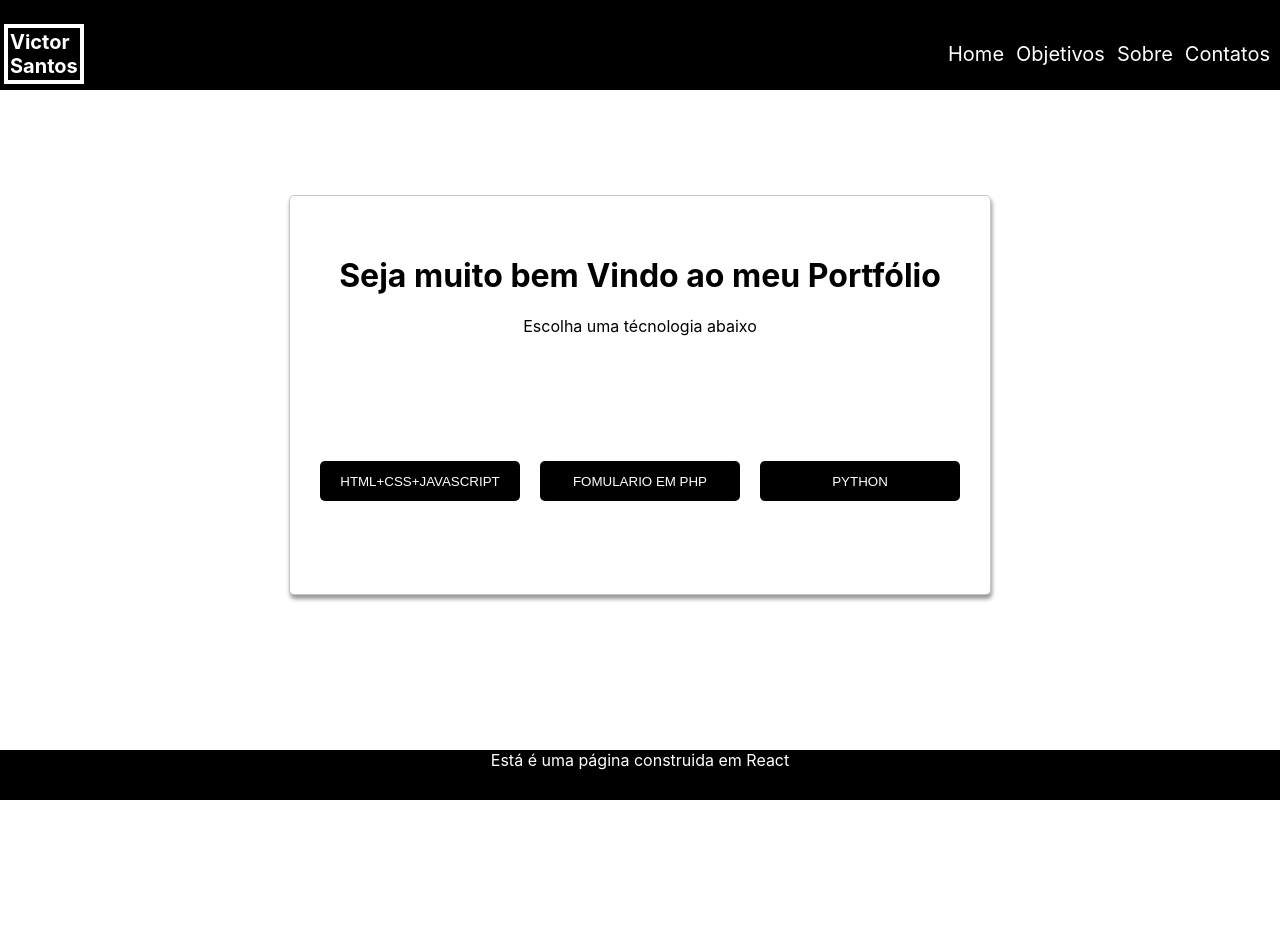
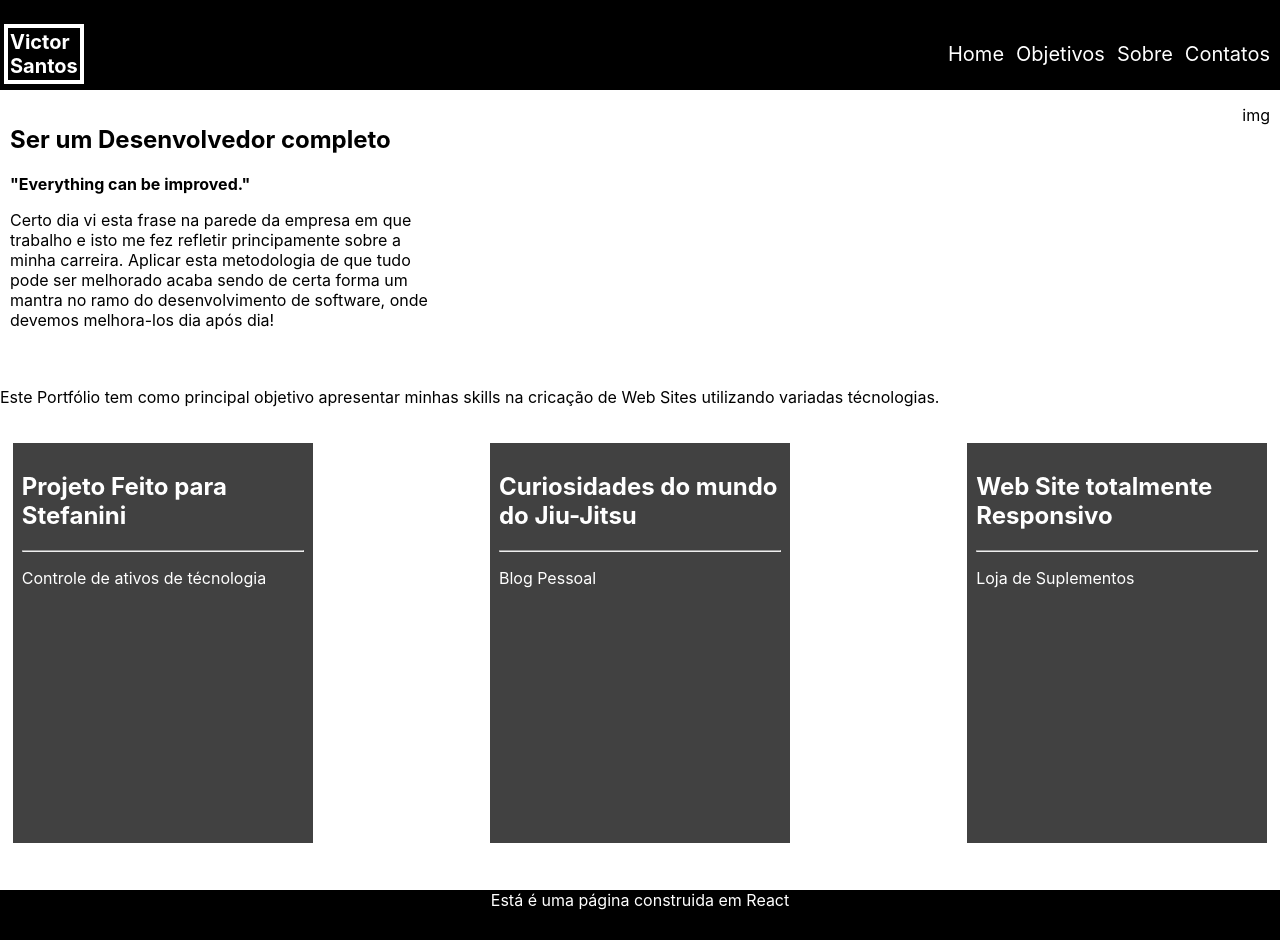
Before and after one commit to victorwsantos/react-page, a React (Create React App) app: page / in a window 1280 px wide. Before the commit the page ends 800 px from the top, so only its background shows below. Built offline with nearby package versions, Linux system fonts and the light colour scheme.

Commit message:
home made

```diff
--- a/public/index.html
+++ b/public/index.html
@@ -24,10 +24,10 @@
       work correctly both with client-side routing and a non-root public URL.
       Learn how to configure a non-root public URL by running `npm run build`.
     -->
-    <title>React App</title>
+    <title>Portfolio Victor Santos</title>
   </head>
   <body>
-    <noscript>You need to enable JavaScript to run this app.</noscript>
+    <noscript></noscript>
     <div id="root"></div>
     <!--
       This HTML file is a template.
--- a/src/App.css
+++ b/src/App.css
@@ -10,13 +10,10 @@ body{
   display: flex;
   flex-direction: column;
   justify-content: space-between;
-  height: 100vh;
   align-items: center;
   width: 100%;
 }
-#paginaObjetivos{
-  height: 100vh;
-}
+
 .topo{
   height: 90px;
   background-color: rgb(0, 0, 0);
@@ -70,6 +67,7 @@ body{
   flex-grow: 1;
   transition: 0.6s;
   box-shadow: 1px 4px 4px rgba(0, 0, 0, 0.418);
+  flex-wrap: wrap;
 }
 .conteudo-pg h1{
   margin-top: 40px;
@@ -104,7 +102,6 @@ body{
   width: 100%;
   text-align: center;
   height: 50px;
-  margin-top: 50px;
 }
 .botoes-pg-index button:hover{
   background-color: rgba(0, 0, 0, 0.253);
@@ -138,9 +135,28 @@ transition: 0.6s;
 #paginaObjetivos{
   display: flex;
     flex-direction: column;
-    justify-content: space-between;
+
+    height: 100vh;
 }
+.sonhos{
+  margin-top: 40px;
+}
+.flashCards{
+  width: 300px;
+  background-color: rgba(0, 0, 0, 0.747);
+  color: white;
+  height: 400px;
+  padding: 9px;
 
+
+}
+.flashsHome{
+  display: flex;
+  justify-content: space-between;
+  width: 98%;
+  margin: 20px auto;
+  flex-wrap: wrap;
+}
 @media (max-width: 700px){
   .botoes-pg-index{
     margin-top: 50px;
--- /dev/null
+++ b/src/componentes/FlashCards/index.js
@@ -0,0 +1,12 @@
+import React from "react";
+
+export default function FlashCards(props){
+    return(
+        <div className='flashCards'>
+            <h2>{props.titulo}</h2>
+            <hr></hr>
+            <p>{props.descricao}</p>
+            {props.img}
+        </div>
+    )
+}
--- a/src/componentes/Home/index.js
+++ b/src/componentes/Home/index.js
@@ -1,14 +1,36 @@
 import React from "react";
 import Header from '../Header'
 import Footer from '../Footer'
-import Body from "../Body";
+import FlashCards from "../FlashCards";
+
 
 function Home() {
   return (
     <div className='pg-completa'>
-    <Header />
-    <Body/>
-    <Footer/>
+      <Header />
+      <div id='paginaObjetivos'>
+          <div id='objetivos'>
+              <div id="apresentacao">
+                  <h2>Ser um Desenvolvedor completo</h2>
+                  <p><b><span>"</span>Everything can be improved."</b></p>
+                  <p>Certo dia vi esta frase na parede da empresa em que trabalho e  isto me fez refletir principamente sobre a minha carreira. Aplicar esta metodologia de que tudo pode ser melhorado
+                      acaba sendo de certa forma um mantra no ramo do desenvolvimento de software, onde devemos melhora-los dia após dia!
+                  </p>
+                  </div>
+                  <div>
+                      img
+                  </div>
+              </div>
+              <div className='sonhos'>
+                  <p>Este Portfólio tem como principal objetivo apresentar minhas skills na cricação de Web Sites utilizando variadas técnologias.</p>
+              </div>
+              <div className='flashsHome'>
+                <FlashCards titulo='Projeto Feito para Stefanini' descricao='Controle de ativos de técnologia'/>
+                <FlashCards titulo='Curiosidades do mundo do Jiu-Jitsu' descricao='Blog Pessoal'/>
+                <FlashCards titulo='Web Site totalmente Responsivo' descricao='Loja de Suplementos'/>
+              </div>
+      </div>
+      <Footer/>
     </div>
   );
 }
--- a/src/componentes/Objetivos/index.js
+++ b/src/componentes/Objetivos/index.js
@@ -5,23 +5,7 @@ import '../../App.css';
 const Objetivos = () => (
     <div>
     < Header />
-    <div id='paginaObjetivos'>
-        <div id='objetivos'>
-            <div id="apresentacao">
-                <h2>Ser um Desenvolvedor completo</h2>
-                <p><b><span>"</span>Everything can be improved."</b></p>
-                <p>Certo dia vi esta frase na parede da empresa em que trabalho e  isto me fez refletir principamente sobre a minha carreira. Aplicar esta metodologia de que tudo pode ser melhorado
-                    acaba sendo de certa forma um mantra no ramo do desenvolvimento de software, onde devemos melhora-los dia após dia!
-                </p>
-                </div>
-                <div>
-                    img
-                </div>
-            </div>
-            <div className='sonhos'>
-                Sou extremamente motivado por sonhos e conquistas
-            </div>
-    </div>
+
     < Footer  />
 
   </div>
```
